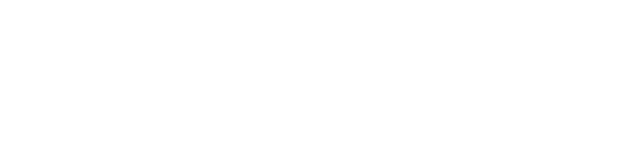
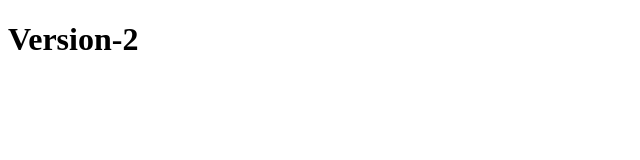
Before and after one commit to zubairna/mytestrepo, a plain HTML site: page index.html in a window 1280 px wide. Shown: the whole page, without its empty margins (0-640 px from the left). Drawn offline with Linux system fonts and the light colour scheme.

Commit message:
This is Version-2

```diff
--- a/index.html
+++ b/index.html
@@ -6,6 +6,6 @@
     <title>Document</title>
 </head>
 <body>
-
+    <h1>Version-2</h1>
 </body>
 </html>
```
